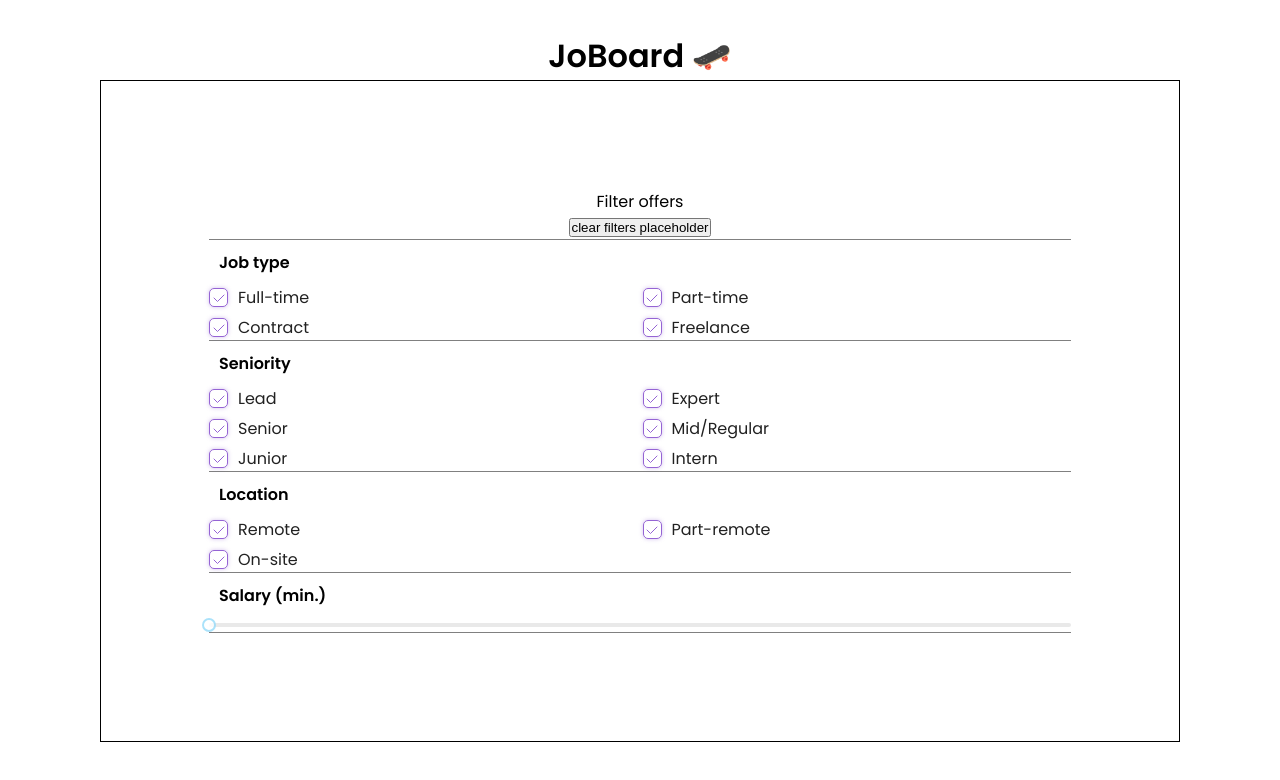
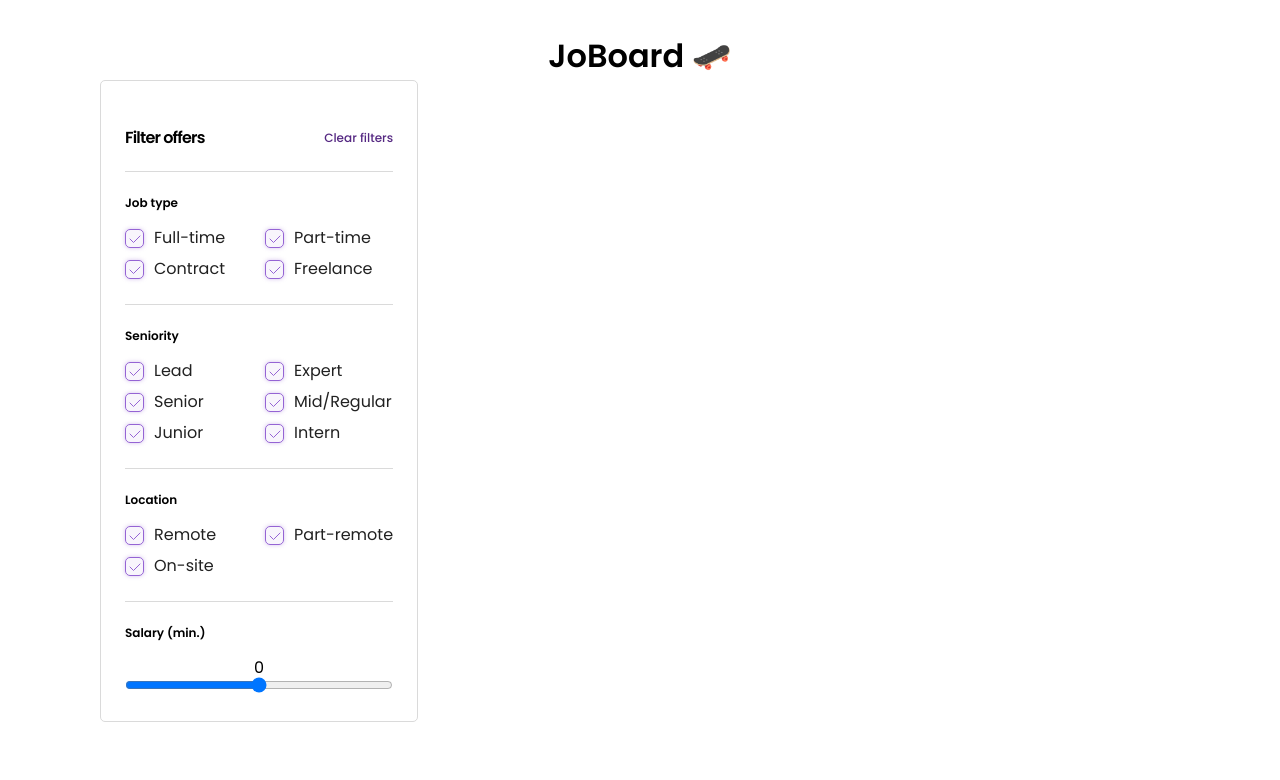
Before and after one commit to nerdbord/joboard-app-lovtkpbl, a React (Vite) app: page / in a window 1280 px wide. Shown: the top 780 px of the page. Built offline with nearby package versions, Linux system fonts and the light colour scheme.

Commit message:
filters ui almost complete + rudimentary slider

```diff
--- a/package.json
+++ b/package.json
@@ -12,10 +12,8 @@
    },
    "dependencies": {
       "classnames": "^2.3.2",
-      "rc-slider": "^10.4.0",
       "react": "^18.2.0",
       "react-dom": "^18.2.0",
-      "react-slider": "^2.0.6",
       "sass": "^1.60.0"
    },
    "devDependencies": {
--- a/src/components/Filters/Checkbox.module.scss
+++ b/src/components/Filters/Checkbox.module.scss
@@ -8,14 +8,15 @@
    width: 19px;
    height: 19px;
    border-radius: 5px;
-   border: 1px solid #9564d4;
+   border: 1px solid var(--color-accent);
    display: flex;
    justify-content: center;
    align-items: center;
 }
 
 .checkboxChecked {
-   box-shadow: 0px 0px 4px 0px hsla(266, 57%, 61%, 0.4);
+   background-color: #9564d410;
+   box-shadow: var(--shadow-checkbox);
 }
 
 .mainTextStyle {
@@ -23,9 +24,9 @@
 }
 
 .checkedText {
-   color: #212121;
+   color: var(--color-gray-darkest)
 }
 
 .uncheckedText {
-   color: #545454;
+   color: var(--color-gray-dark);
 }
--- a/src/components/Filters/Filters.module.scss
+++ b/src/components/Filters/Filters.module.scss
@@ -1,26 +1,62 @@
 .filtersTopWrap {
-   border: 1px solid black;
-   padding: 10%;
+   border: 1px solid var(--color-gray-light);
+   border-radius: 5px;
+   padding: 24px;
+   min-width: 225px;
+   width: fit-content;
+   size: 14px;
+   line-height: 18.2px;
 }
 
-.blockTitle{
-   display: flex;
-   padding: 10px;
-   font-weight: bold;
+.filtersBlock {
+   border-bottom: 1px solid var(--color-gray-light);
+   padding-bottom: 25px;
+   padding-top: 25px;
 }
 
-.filtersBlock{
-   border-bottom: 1px solid gray;
-
+.topBlock {
+   display: flex;
+   justify-content: space-between;
 }
 
-.blockGrid{
-   gap: 5px;
+.sliderBlock {
+   border-bottom: none;
+   padding-bottom: 0px;
+}
+
+.filtersTitle {
+   font-weight: 600;
+   size: 16px;
+   line-height: 16px;
+   letter-spacing: -0.05em;
+}
+
+.titleOfBlock {
+   padding-bottom: 20px;
+   display: flex;
+   font-size: 12px;
+   font-weight: 600;
+   line-height: 12px;
+   letter-spacing: 0em;
+}
+
+.blockGrid {
+   gap: 12px;
    display: grid;
    grid-template-columns: 1fr 1fr;
-
 }
 
-.slider{
-   background-color: black;
+.clearButton {
+   border: none;
+   background-color: transparent;
+   color: var(--color-accent-strong);
+   font-family: Poppins;
+   font-size: 12px;
+   font-weight: 500;
+   line-height: 12px;
+   letter-spacing: 0em;
 }
+
+.clearButton:hover {
+   color: var(--color-accent);
+}
--- a/src/components/Filters/Filters.tsx
+++ b/src/components/Filters/Filters.tsx
@@ -2,8 +2,8 @@ import React, { useState } from 'react';
 import styles from './Filters.module.scss';
 import classNames from 'classnames';
 import Checkbox from './Checkbox';
-import Slider from 'rc-slider';
 import 'rc-slider/assets/index.css';
+import Slider from './Slider';
 
 
 
@@ -13,15 +13,20 @@ interface FiltersProps {}
 const Filters = (props: FiltersProps) => {
 
 
+   const topBlock = classNames(styles.filtersBlock, styles.topBlock)
+
+   const sliderBlock = classNames(styles.filtersBlock, styles.sliderBlock)
+
+   const handleClearFilters = () => {}
 
    return (
       <div className={styles.filtersTopWrap}>
-         <div className={styles.filtersBlock}>
+         <div className={topBlock}>
             <div className={styles.filtersTitle}>Filter offers</div>
-            <button>clear filters placeholder</button>
+            <button className={styles.clearButton} onClick={handleClearFilters}>Clear filters</button>
          </div>
          <div className={styles.filtersBlock}>
-            <div className={styles.blockTitle}>Job type</div>
+            <div className={styles.titleOfBlock}>Job type</div>
             <div className={styles.blockGrid}>
                <Checkbox text="Full-time" />
                <Checkbox text="Part-time" />
@@ -30,7 +35,7 @@ const Filters = (props: FiltersProps) => {
             </div>
          </div>
          <div className={styles.filtersBlock}>
-            <div className={styles.blockTitle}>Seniority</div>
+            <div className={styles.titleOfBlock}>Seniority</div>
             <div className={styles.blockGrid}>
                <Checkbox text="Lead" />
                <Checkbox text="Expert" />
@@ -41,15 +46,15 @@ const Filters = (props: FiltersProps) => {
             </div>
          </div>
          <div className={styles.filtersBlock}>
-            <div className={styles.blockTitle}>Location</div>
+            <div className={styles.titleOfBlock}>Location</div>
             <div className={styles.blockGrid}>
                <Checkbox text="Remote" />
                <Checkbox text="Part-remote" />
                <Checkbox text="On-site" />
             </div>
          </div>
-         <div className={styles.filtersBlock}>
-            <div className={styles.blockTitle}>Salary (min.)</div>
+         <div className={sliderBlock}>
+            <div className={styles.titleOfBlock}>Salary (min.)</div>
             <Slider />
          </div>
       </div>
--- /dev/null
+++ b/src/components/Filters/Slider.module.scss
@@ -0,0 +1,7 @@
+.sliderTop{
+    width: 100%;
+}
+
+.sliderMain{
+    width: 100%;
+}
--- /dev/null
+++ b/src/components/Filters/Slider.tsx
@@ -0,0 +1,21 @@
+import React, { ChangeEvent, useState } from 'react';
+import styles from './Slider.module.scss';
+import classNames from 'classnames';
+
+interface SliderProps {}
+
+const Slider = (props: SliderProps) => {
+    const [sliderVal, setSliderVal] = useState(0)
+
+    const handleChange = (event: ChangeEvent) => {
+        setSliderVal(event.target.value)
+    }
+   return (
+      <div className={styles.sliderTop}>
+        {sliderVal}
+         <input type="range" className={styles.sliderMain} onChange={handleChange}></input>
+      </div>
+   );
+};
+
+export default Slider;
```
Also changed, not shown: 1 other file (tests, documents, lock files or other folders).
